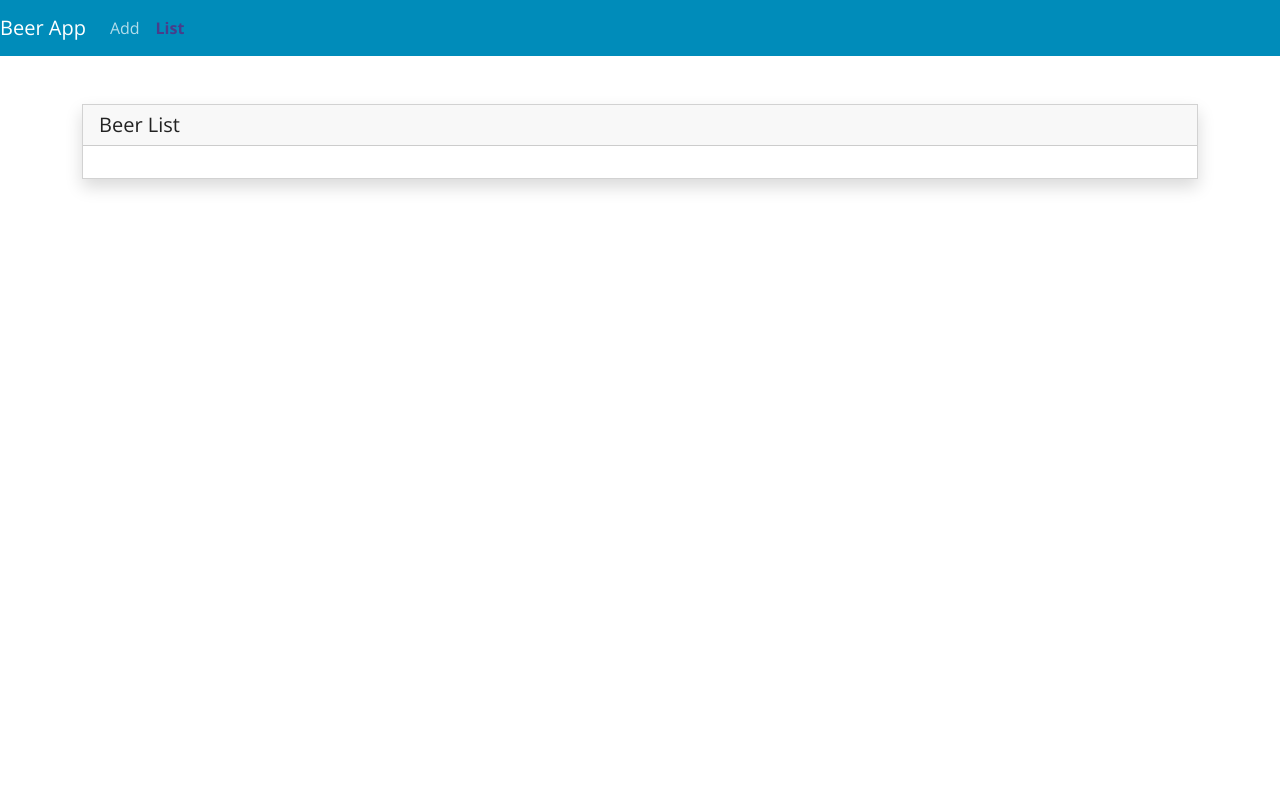
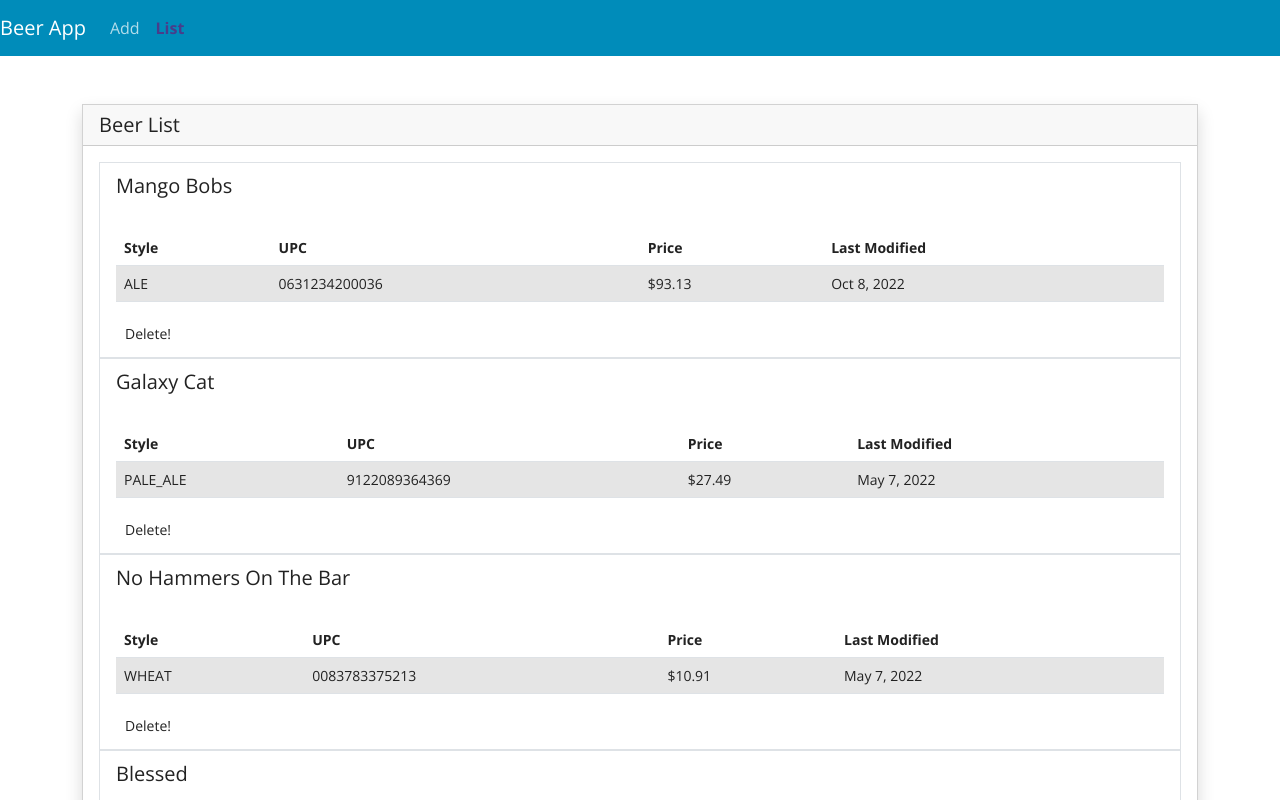
Before and after one commit to ffiorentino12/angular-project, an Angular app: page /list in a window 1280 px wide. Shown: the top 800 px of the page. Built offline with nearby package versions, Linux system fonts and the light colour scheme.

Commit message:
2 files modified

```diff
--- a/src/app/component/beer/beer.component.ts
+++ b/src/app/component/beer/beer.component.ts
@@ -17,7 +17,7 @@ export class BeerComponent implements OnInit {
   ngOnInit() {
   }
 
-  onDelete(beer: Beer) {
+  OnDelete(beer: Beer) {
     this.beerService.deleteBeer(beer);
 
   }
--- a/src/app/component/beerlist/beerlist.component.html
+++ b/src/app/component/beerlist/beerlist.component.html
@@ -2,9 +2,8 @@
 <div class="card shadow" >
   <h5 class="card-header"> Beer List </h5>
   <div class="card-body">
-    <ul class="list-group" *ngFor = "let beer of beers">
+    <ul class="list-group" *ngFor = "let beer of beerService.beers">
       <app-beer [beer]="beer"> </app-beer>
-
       </ul>
   </div>
 </div>
```
